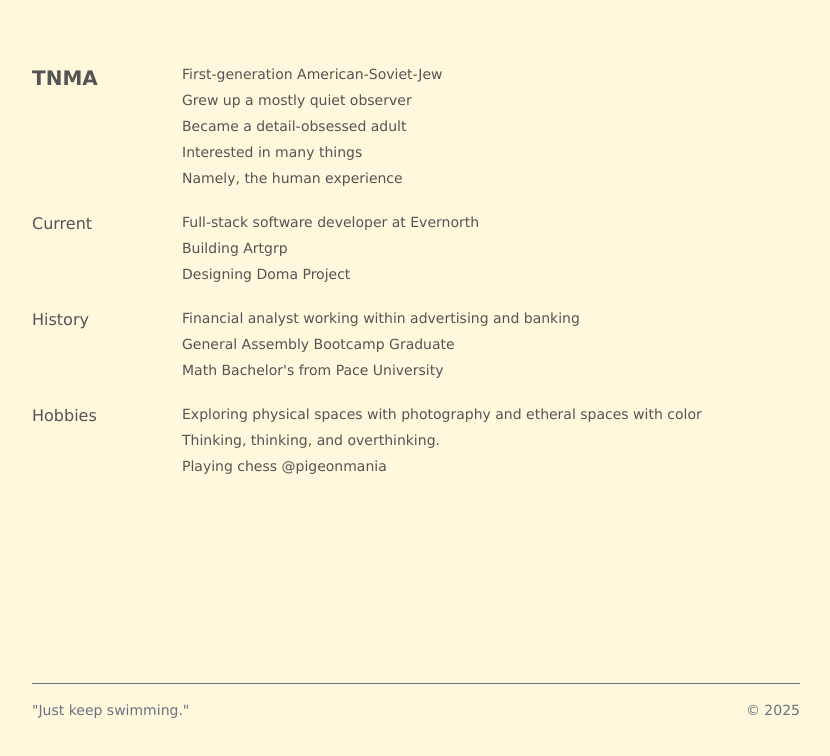
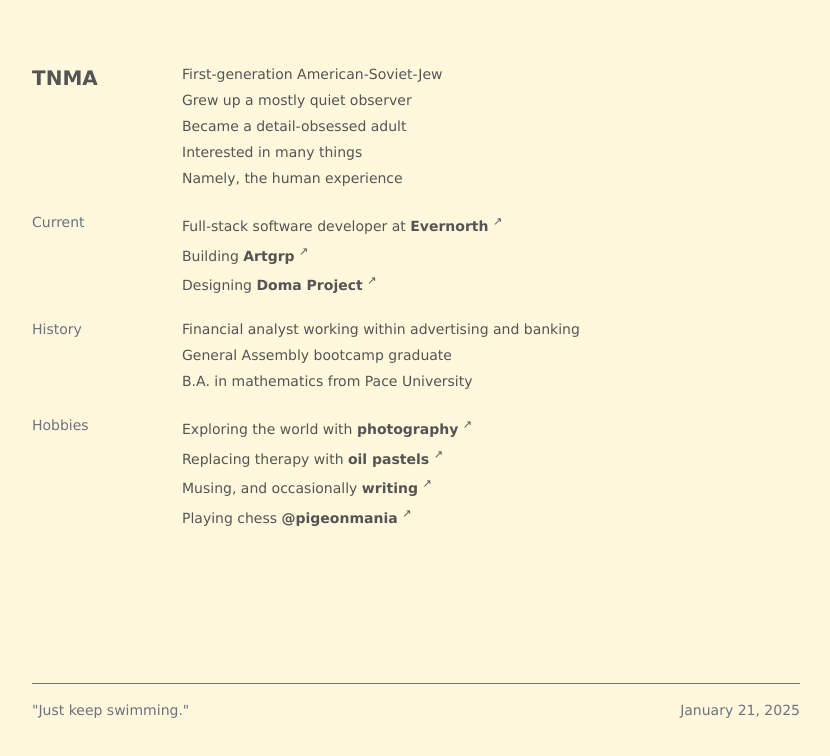
Before and after one commit to TheBerlinMan/tnma-me, a Next.js app: page / in a window 1280 px wide. Shown: the top 756 px of the page, without its empty margins (224-1054 px from the left). Built offline with nearby package versions, Linux system fonts and the light colour scheme.

Commit message:
add links to mainpage

```diff
--- a/app/components/Footer.tsx
+++ b/app/components/Footer.tsx
@@ -1,4 +1,4 @@
-import { getCurrentYear } from '@/lib/functions'
+import { getCurrentDateLong } from '@/lib/functions'
 import React from 'react'
 
 const Footer = () => {
@@ -9,7 +9,8 @@ const Footer = () => {
         <p className="text-gray-500 text-sm">
           &quot;Just keep swimming.&quot;
         </p>
-        <p>© {getCurrentYear()}</p>
+        {/* <p>© {getCurrentDateLong()}</p> */}
+        <p>{getCurrentDateLong()}</p>
       </div>
     </footer>
   )
--- a/app/page.tsx
+++ b/app/page.tsx
@@ -1,3 +1,5 @@
+import Link from "next/link";
+
 export default function Home() {
   return (
     <>
@@ -19,9 +21,31 @@ export default function Home() {
           <h1>Current</h1>
         </TitleDiv>
         <DescDiv>
-          <p>Full-stack software developer at Evernorth</p>
-          <p>Building Artgrp</p>
-          <p>Designing Doma Project</p>
+          <p>
+            Full-stack software developer at{" "}
+            <Link
+              className="font-bold"
+              href="https://evernorth.com"
+              target="_blank"
+            >
+              Evernorth
+            </Link>{" "}
+            <RedirectIcon />
+          </p>
+          <p>
+            Building{" "}
+            <Link className="font-bold" href="" target="_blank">
+              Artgrp
+            </Link>{" "}
+            <RedirectIcon />
+          </p>
+          <p>
+            Designing{" "}
+            <Link className="font-bold" href="" target="_blank">
+              Doma Project
+            </Link>{" "}
+            <RedirectIcon />
+          </p>
         </DescDiv>
       </GroupDiv>
       <GroupDiv>
@@ -30,8 +54,8 @@ export default function Home() {
         </TitleDiv>
         <DescDiv>
           <p>Financial analyst working within advertising and banking </p>
-          <p>General Assembly Bootcamp Graduate</p>
-          <p>Math Bachelor&apos;s from Pace University</p>
+          <p>General Assembly bootcamp graduate</p>
+          <p>B.A. in mathematics from Pace University</p>
         </DescDiv>
       </GroupDiv>
       <GroupDiv>
@@ -40,11 +64,32 @@ export default function Home() {
         </TitleDiv>
         <DescDiv>
           <p>
-            Exploring physical spaces with photography and etheral spaces with
-            color
+            Exploring the world with{" "}
+            <Link className="font-bold" href="" target="_blank">
+              photography
+            </Link>{" "}
+            <RedirectIcon />{" "} </p>
+          <p>
+            Replacing therapy with{" "}
+            <Link className="font-bold" href="" target="_blank">
+              oil pastels
+            </Link>{" "}
+            <RedirectIcon />
           </p>
-          <p>Thinking, thinking, and overthinking.</p>
-          <p>Playing chess @pigeonmania</p>
+          <p>
+            Musing, and occasionally{" "}
+            <Link className="font-bold" href="https://berlins-blog.vercel.app/" target="_blank">
+              writing
+            </Link>{" "}
+            <RedirectIcon />
+          </p>
+          <p>
+            Playing chess{" "}
+            <Link className="font-bold" href="https://chess.com/member/pigeonmania" target="_blank">
+              @pigeonmania
+            </Link>{" "}
+            <RedirectIcon />
+          </p>
         </DescDiv>
       </GroupDiv>
     </>
@@ -58,7 +103,10 @@ const GroupDiv = ({ children }: React.HTMLProps<HTMLDivElement>) => {
 
 const TitleDiv = ({ children }: React.HTMLProps<HTMLDivElement>) => {
   return (
-    <div className="text-md" style={{ flex: "0 0 150px", fontWeight: "500" }}>
+    <div
+      className="text-sm text-gray-500"
+      style={{ flex: "0 0 150px", fontWeight: "500" }}
+    >
       {children}
     </div>
   );
@@ -67,3 +115,10 @@ const TitleDiv = ({ children }: React.HTMLProps<HTMLDivElement>) => {
 const DescDiv = ({ children }: React.HTMLProps<HTMLDivElement>) => {
   return <div className="text-sm flex flex-col gap-1.5">{children}</div>;
 };
+
+//Icon
+const RedirectIcon = () => {
+  return (
+    <span style={{ fontSize: "0.8em", verticalAlign: "super" }}>&#x2197;</span>
+  );
+};
```
